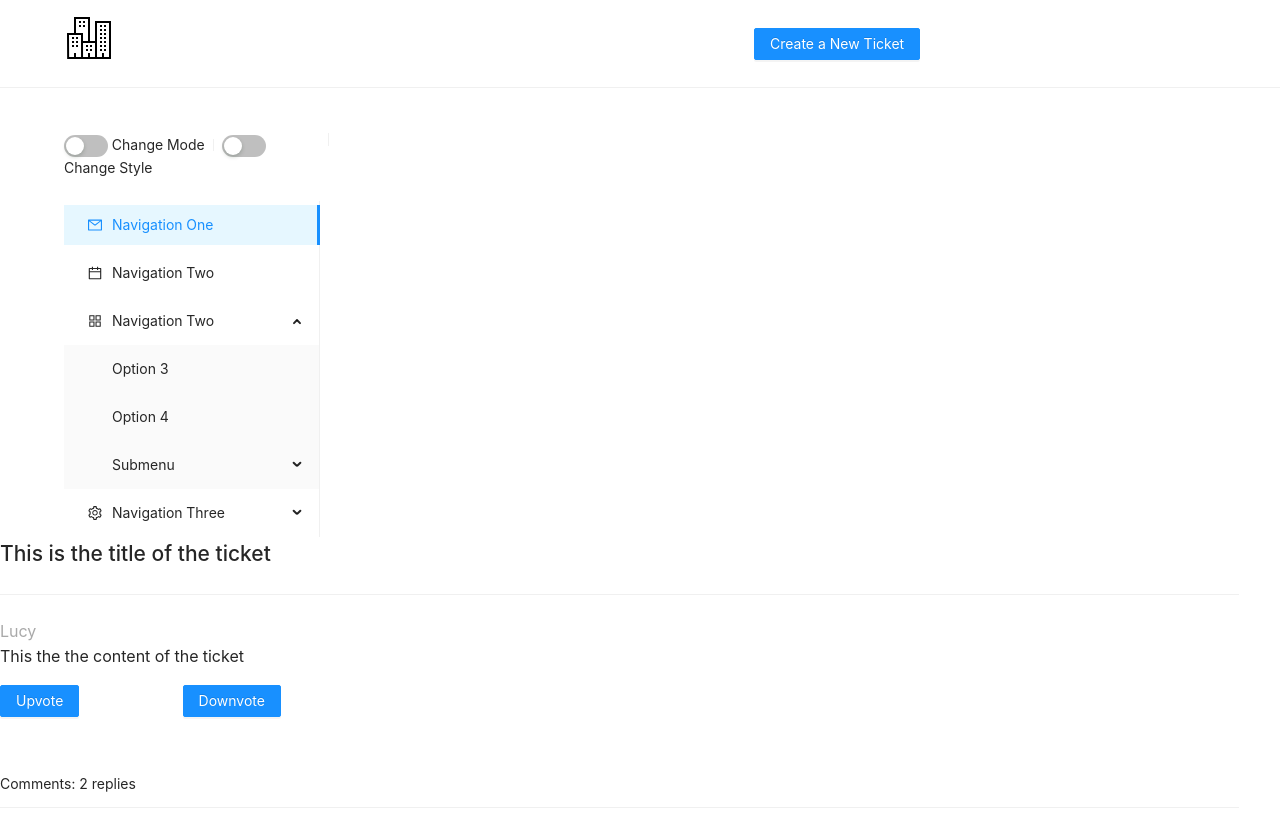
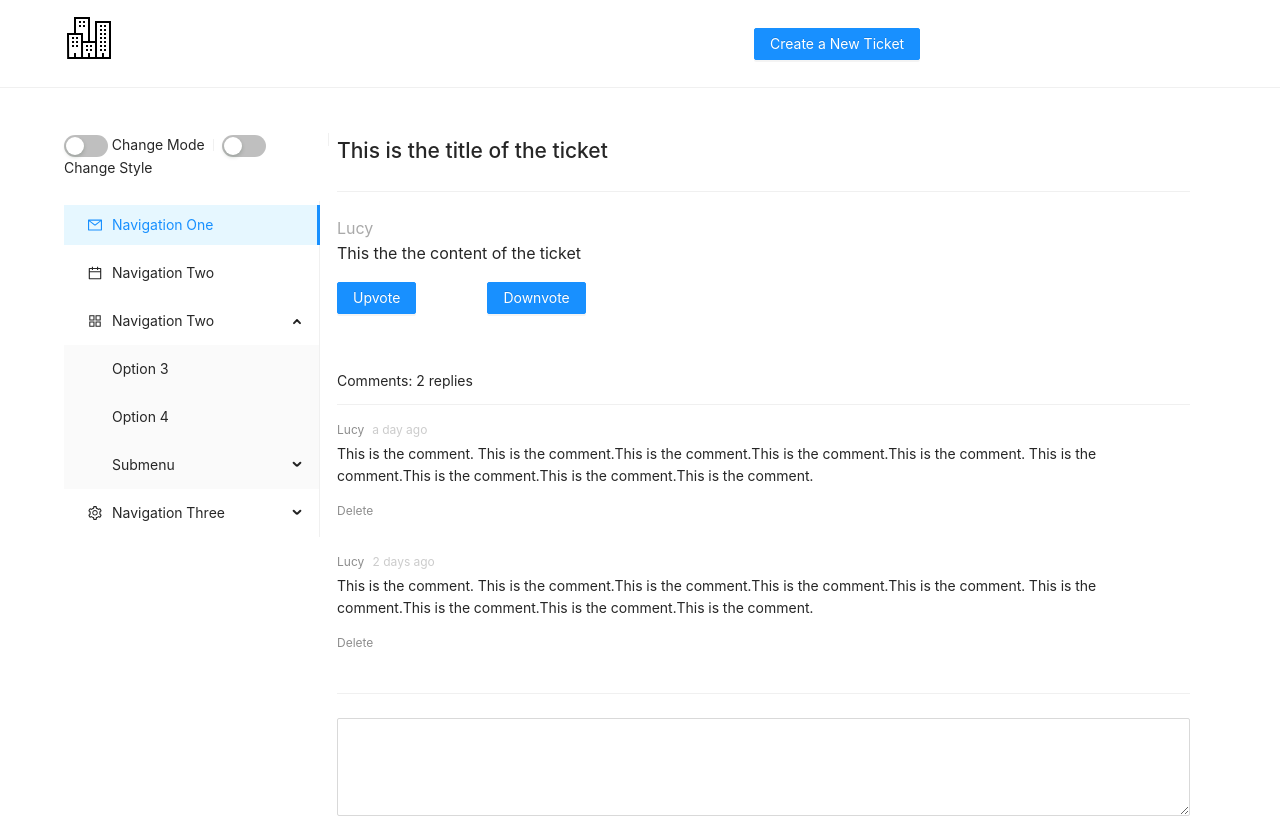
Before and after one commit to yan-chai/FrontEnd, a Next.js app in the folder client/: page /detail in a window 1280 px wide. Shown: the top 818 px of the page. Built offline with nearby package versions, Linux system fonts and the light colour scheme.

Commit message:
Update detail.js

```diff
--- a/client/pages/detail.js
+++ b/client/pages/detail.js
@@ -69,11 +69,9 @@ function Detail(){
             <Divider />
             <br />
             <Row >
-
                 <Navybar></Navybar>
-
                 <Divider type="vertical" />
-                <Col>
+                <Col span={16}>
                     <div className= "ticket_detail">
                         <h2>{ticket_title}</h2>
                         <Divider></Divider>
```
